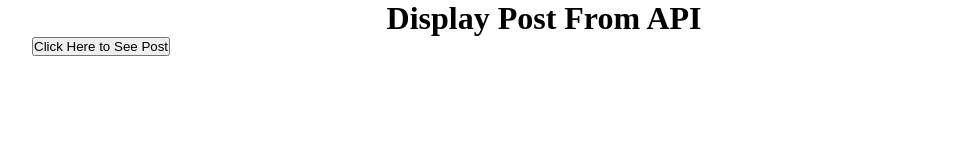
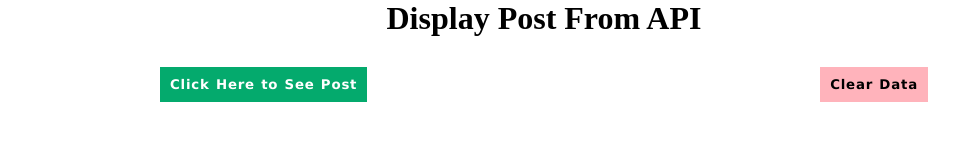
Before and after one commit to HelloAyan/Display-Post-From-API, a plain HTML site: page index.html in a window 1280 px wide. Shown: the whole page, without its empty margins (96-1055 px from the left). Drawn offline with Linux system fonts and the light colour scheme.

Commit message:
Completed project

```diff
--- a/CSS/styles.css
+++ b/CSS/styles.css
@@ -5,7 +5,7 @@
 }
 
 .body {
-    width: 80%;
+    width: 60%;
     margin: auto;
 }
 
@@ -18,3 +18,44 @@
     margin: auto;
     height: 100%;
 }
+
+button {
+    margin: 30px auto;
+    padding: 10px;
+    cursor: pointer;
+    background-color: #04AA6D;
+    border: none;
+    color: white;
+    font-weight: bold;
+    letter-spacing: 0.05rem;
+    word-spacing: 0.05rem;
+    font-family: Verdana, Geneva, Tahoma, sans-serif;
+}
+
+button:hover {
+    background-color: #027a4e;
+}
+
+.clearBtn {
+    float: right;
+}
+
+button:last-child {
+    background-color: #FFB3BB;
+    color: black;
+}
+
+button:last-child:hover {
+    background-color: rgb(245, 131, 142);
+}
+
+/* Post Styles Start */
+.postBodyContainer {
+    margin-bottom: 20px;
+}
+
+.bold-text {
+    font-weight: bold;
+}
+
+/* Post Styles End */
--- a/index.html
+++ b/index.html
@@ -18,6 +18,7 @@
     <main>
         <section>
             <button onclick="displayComments()">Click Here to See Post</button>
+            <div class="clearBtn"><button onclick="clearData()"> Clear Data</button></div>
             <div id="postContainer">
 
             </div>
--- a/js/api.js
+++ b/js/api.js
@@ -11,10 +11,15 @@ function displayCommentsDetails(posts) {
     for (const post of posts) {
         const postDiv = document.createElement('div');
         postDiv.innerHTML = `
-        <h3>User - </h3>
-        <h4>Post Title - </h4>
-        <p>Post Description - </p>
+        <div class='postBodyContainer'><span class='bold-text'> User ID: </span> ${post.userId}</div>
+        <div class='postBodyContainer'> <span class='bold-text '>Post Title - </span> ${post.title} </div>
+        <div class='postBodyContainer'> <span class= 'bold-text '> Description - </span> ${post.body} </div>
         `
         postSection.appendChild(postDiv);
     }
 }
+
+function clearData() {
+    const postSection = document.getElementById('postContainer');
+    postSection = '';
+}
```
